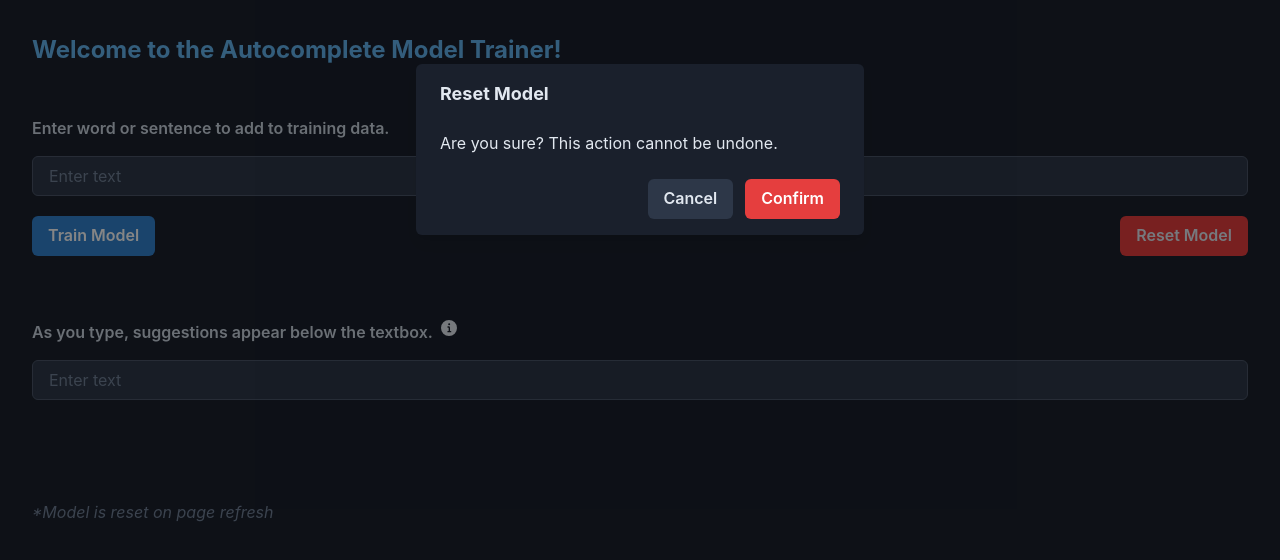
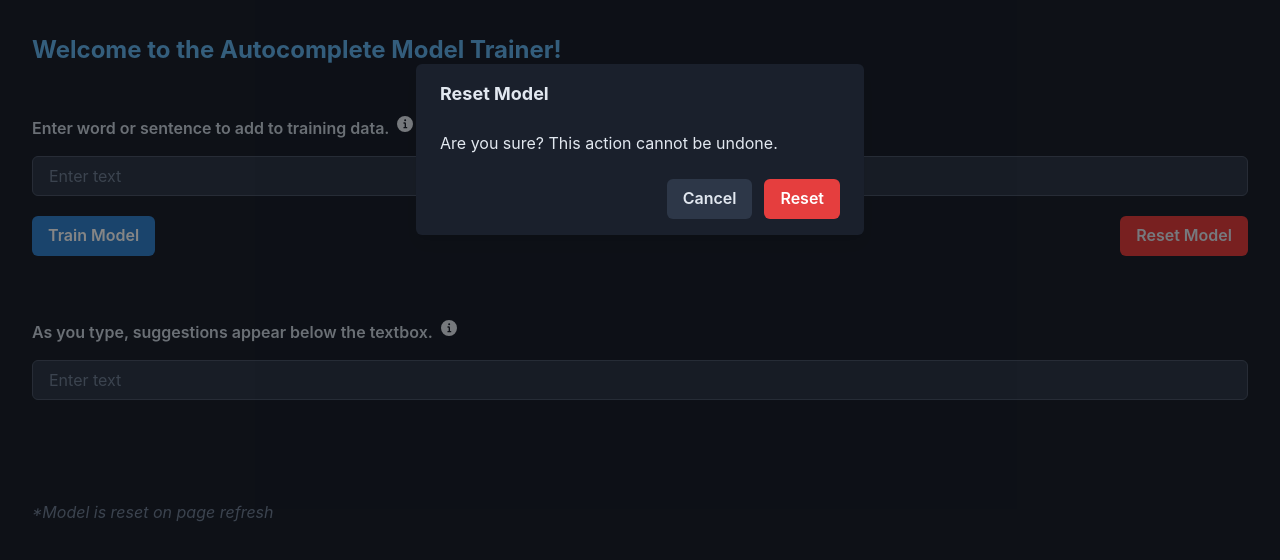
Before and after one commit to SilverMarcs/fast-autocomplete, a React (Create React App) app in the folder client/: page / in a window 1280 px wide. Both pictures are taken after a click on the button "Reset Model". Shown: the top 560 px of the page. Built offline with nearby package versions, Linux system fonts and the light colour scheme; no server answers.

Commit message:
Spinner for Reset button and add back infobutton for trainingform

```diff
--- a/client/src/components/ResetAlertDialogButton.jsx
+++ b/client/src/components/ResetAlertDialogButton.jsx
@@ -10,13 +10,18 @@ import {
   useToast,
 } from "@chakra-ui/react";
 import axios from "axios";
-import { useEffect, useRef } from "react";
+import { useEffect, useRef, useState } from "react";
 
 function ResetAlertDialogButton(props) {
   const { isOpen, onOpen, onClose } = useDisclosure();
+  const [isResetting, setIsResetting] = useState(false);
+
   const cancelRef = useRef();
+  const toast = useToast();
 
-  const toast = useToast();
+  const delay = (time) => {
+    return new Promise((res) => setTimeout(res, time));
+  };
 
   useEffect(() => {
     if (props.reset) {
@@ -24,18 +29,24 @@ function ResetAlertDialogButton(props) {
     }
   }, [props.reset]); // eslint-disable-line react-hooks/exhaustive-deps
 
+  const showResetToast = () => {
+    toast({
+      title: "Successfully reset autocomplete model.",
+      status: "success",
+      duration: 1700,
+      isClosable: true,
+    });
+  };
+
   const handleReset = async () => {
+    setIsResetting(true);
     try {
       await axios.post(`${process.env.REACT_APP_API_URL}/reset`);
-      toast({
-        title: "Successfully reset autocomplete model.",
-        status: "success",
-        duration: 1700,
-        isClosable: true,
-      });
       props.setReset(true);
     } catch (error) {
       console.error(error);
+    } finally {
+      setIsResetting(false);
     }
   };
 
@@ -72,13 +83,17 @@ function ResetAlertDialogButton(props) {
               </Button>
               <Button
                 colorScheme="red"
-                onClick={() => {
+                onClick={async () => {
                   handleReset();
+                  await delay(100);
                   onClose();
+                  showResetToast();
                 }}
+                isLoading={isResetting}
+                loadingText="Resetting..."
                 ml={3}
               >
-                Confirm
+                Reset
               </Button>
             </AlertDialogFooter>
           </AlertDialogContent>
--- a/client/src/components/TrainingForm.jsx
+++ b/client/src/components/TrainingForm.jsx
@@ -1,6 +1,7 @@
 import { Button, Flex, Input, Text, useToast } from "@chakra-ui/react";
 import axios from "axios";
 import React, { useEffect, useState } from "react";
+import InfoButton from "./InfoButton";
 import ResetAlertDialogButton from "./ResetAlertDialogButton";
 
 const TrainingForm = (props) => {
@@ -45,6 +46,7 @@ const TrainingForm = (props) => {
         <Text fontWeight="semibold" mb={4} mr={2} color="gray.300">
           Enter word or sentence to add to training data.
         </Text>
+        <InfoButton infoText="Model is trained every time Train Model button is pressed with word(s) from the textbox." />
       </Flex>
       <Input
         placeholder="Enter text"
```
